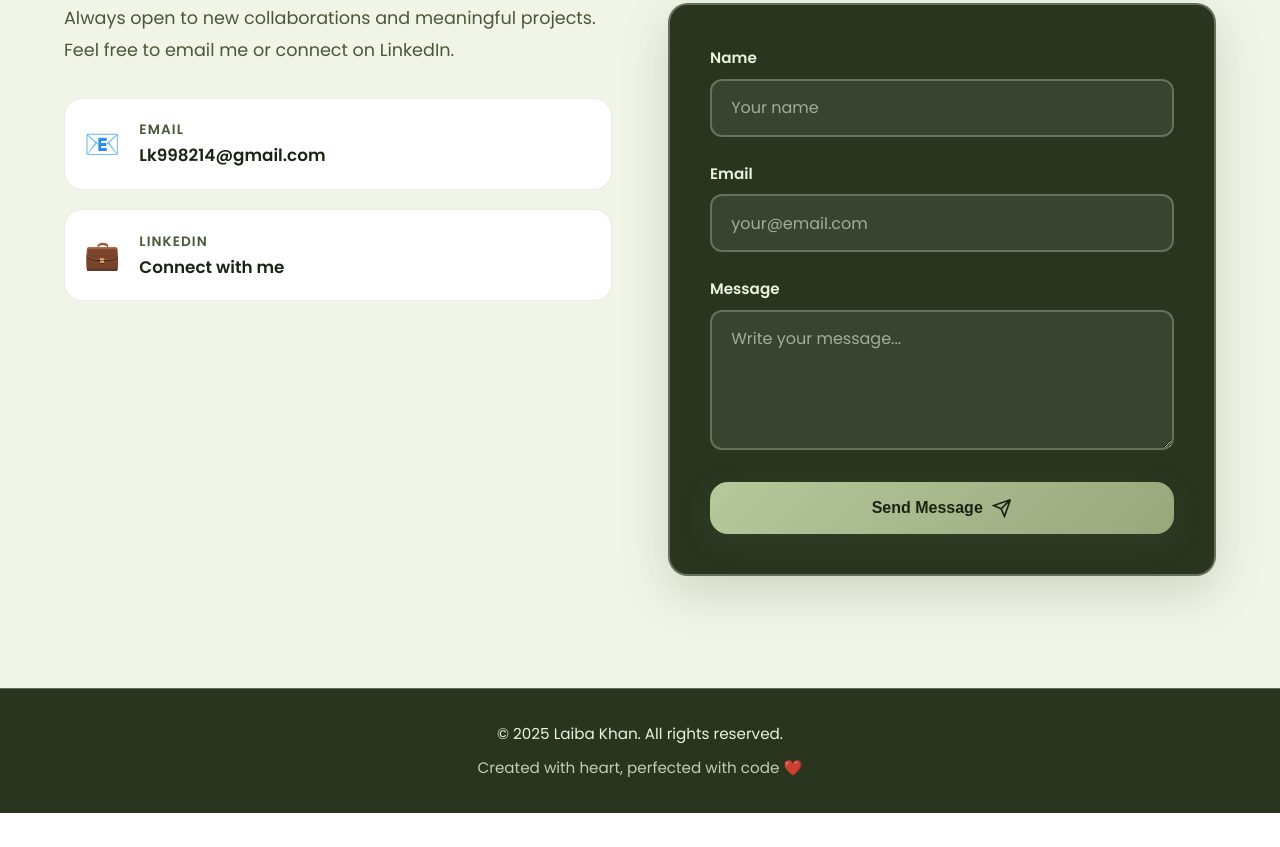
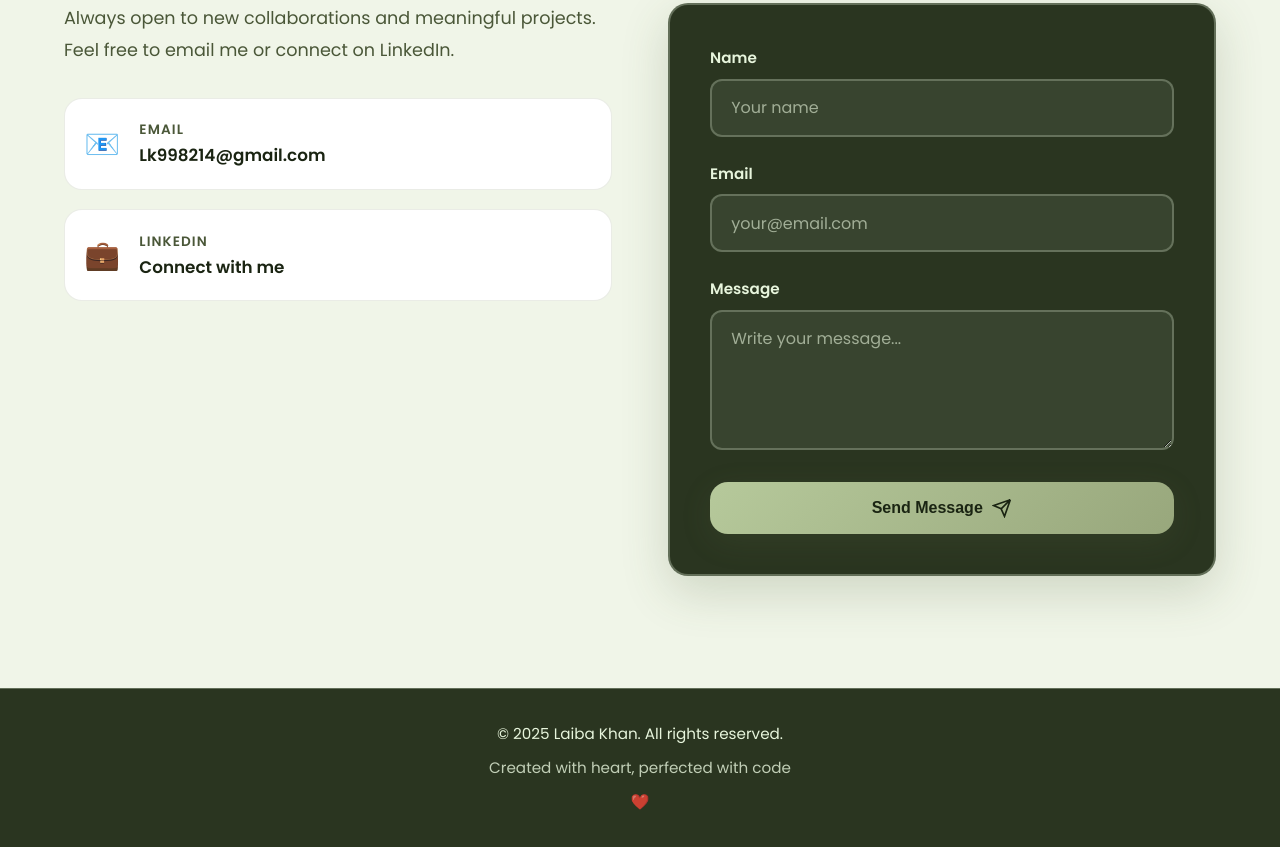
Before and after one commit to Faizan-06/Portfolio2, a plain HTML site: page index.html in a window 1280 px wide. Shown: the part 4403-5250 px from the top of the page. Before the commit the page ends 5216 px from the top, so only its background shows below. Drawn offline with Linux system fonts and the light colour scheme.

Commit message:
Update index.html

```diff
--- a/index.html
+++ b/index.html
@@ -343,7 +343,8 @@
   <footer class="footer">
     <div class="container footer-inner">
       <p>© <span id="year"></span> Laiba Khan. All rights reserved.</p>
-      <p class="footer-tagline">Created with heart, perfected with code ❤️</p>
+      <p class="footer-tagline">Created with heart, perfected with code </p>
+      <p class="footer-tagline">❤️</p>
     </div>
   </footer>
 
```
